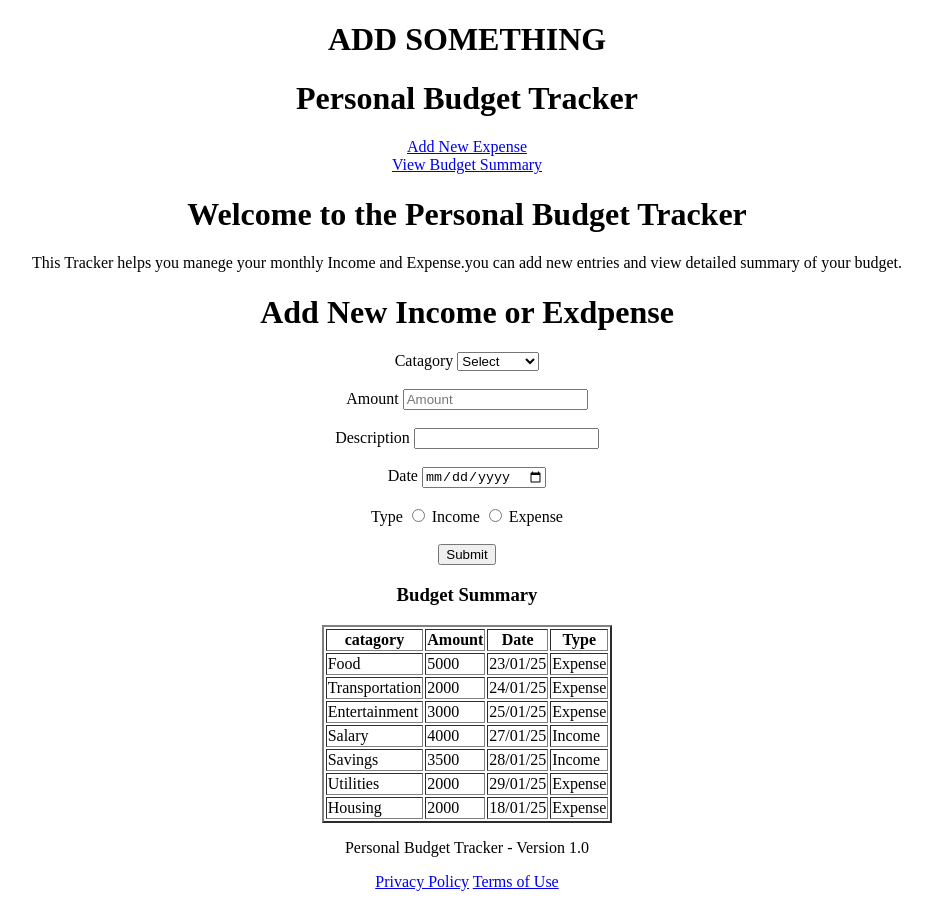
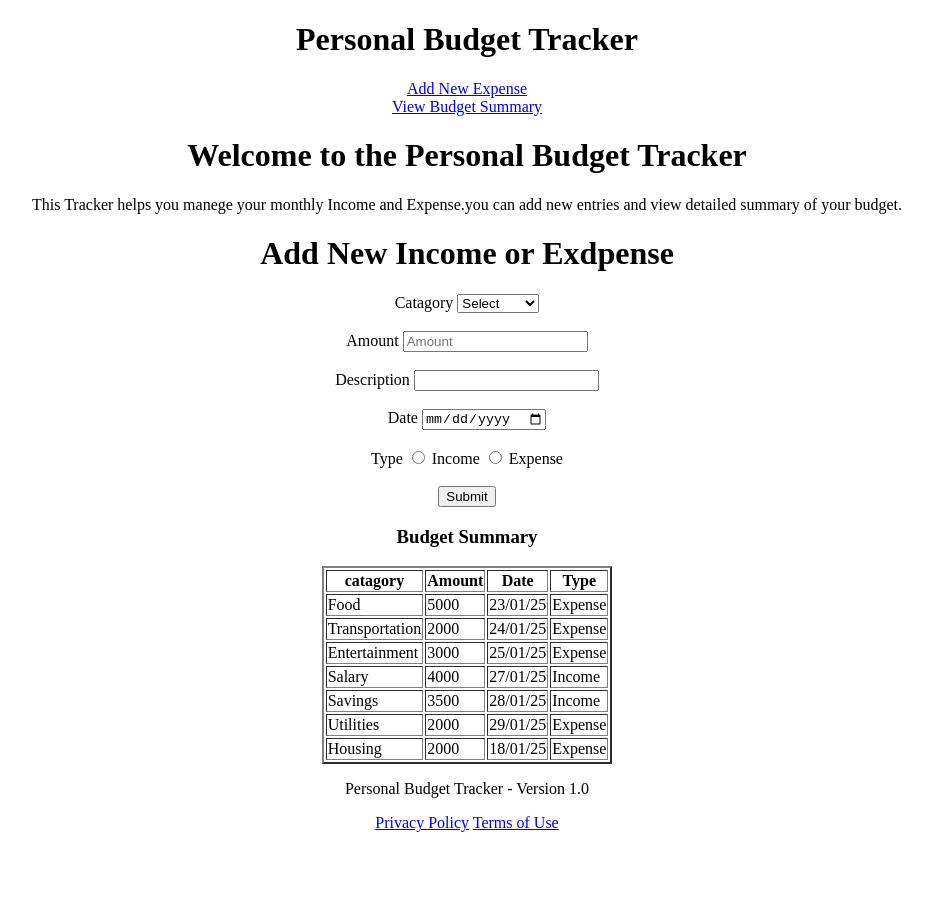
Before and after one commit to S3DEV2002/INNOMATICS-PROJECTS, a plain HTML site: page HTML/Assignment1/index.html in a window 1280 px wide. Shown: the whole page, without its empty margins (173-1105 px from the left). After the commit the page ends 840 px from the top, so only its background shows below. Drawn offline with Linux system fonts and the light colour scheme.

Commit message:
second commit

```diff
--- a/HTML/Assignment1/index.html
+++ b/HTML/Assignment1/index.html
@@ -10,7 +10,6 @@
 <body>
 
     <center>
-        <h1>ADD SOMETHING</h1>
         <h1>Personal Budget Tracker</h1>
         <a href="#">Add New Expense</a><br>
         <a href="#">View Budget Summary</a>
```
